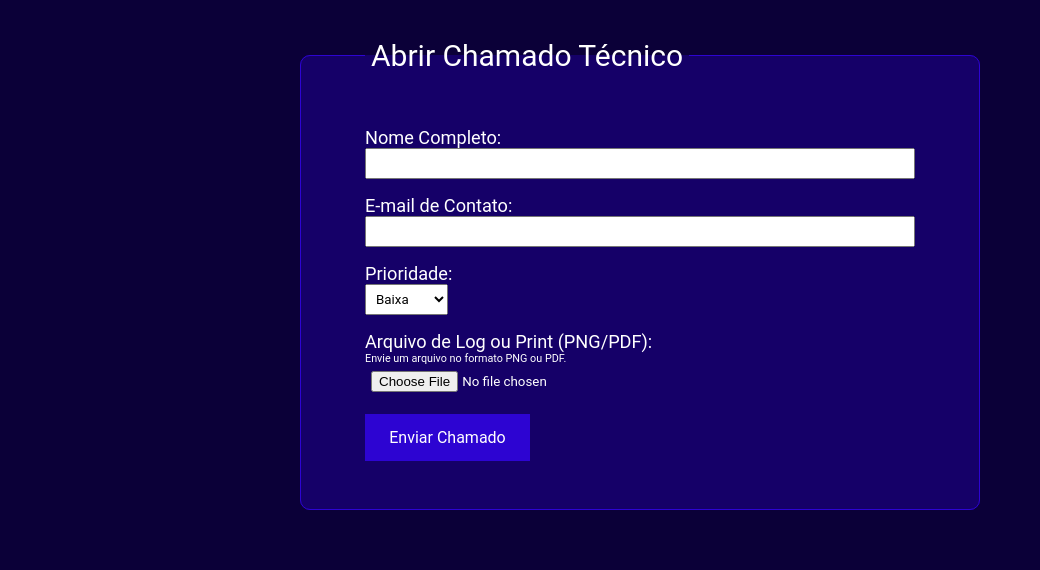
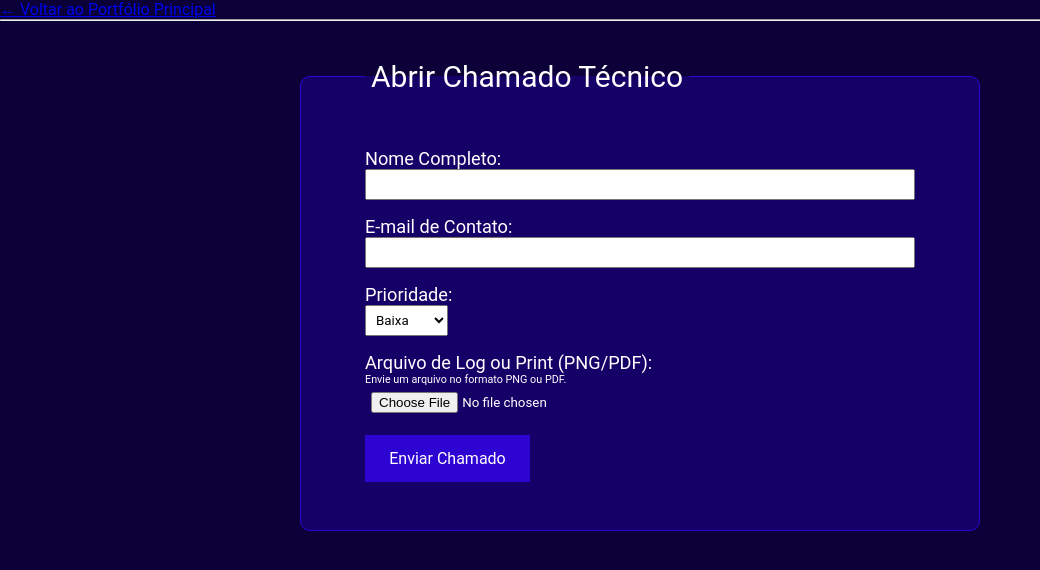
Before and after one commit to Programacao-Web-BSI-2026-2/lab-jackson-machado-de-azeredo, a plain HTML site: page labs/02/index.html in a window 1280 px wide. Shown: the whole page, without its empty margins (0-1040 px from the left). Drawn offline with Linux system fonts and the light colour scheme.

Commit message:
Update index.html

```diff
--- a/labs/02/index.html
+++ b/labs/02/index.html
@@ -29,6 +29,10 @@
         />
     </head>
     <body>
+
+        <a href="../../index.html">← Voltar ao Portfólio Principal</a>
+        <hr />
+
         <!-- CÓDIGO LEGADO: Estrutura sem semântica, sem acessibilidade e sem envio de arquivo -->
         <main class="box-suporte">
             <fieldset class="container">
```
